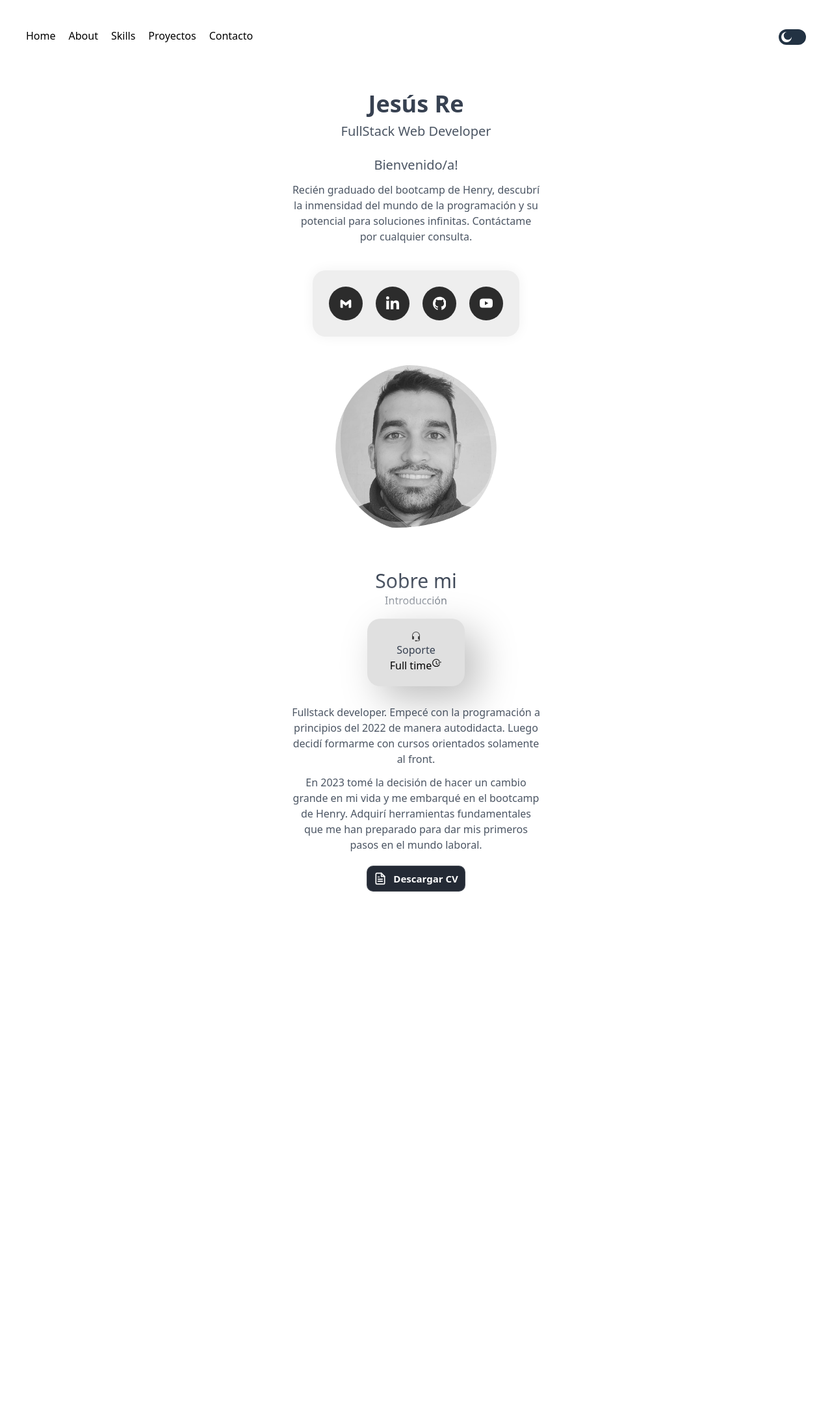
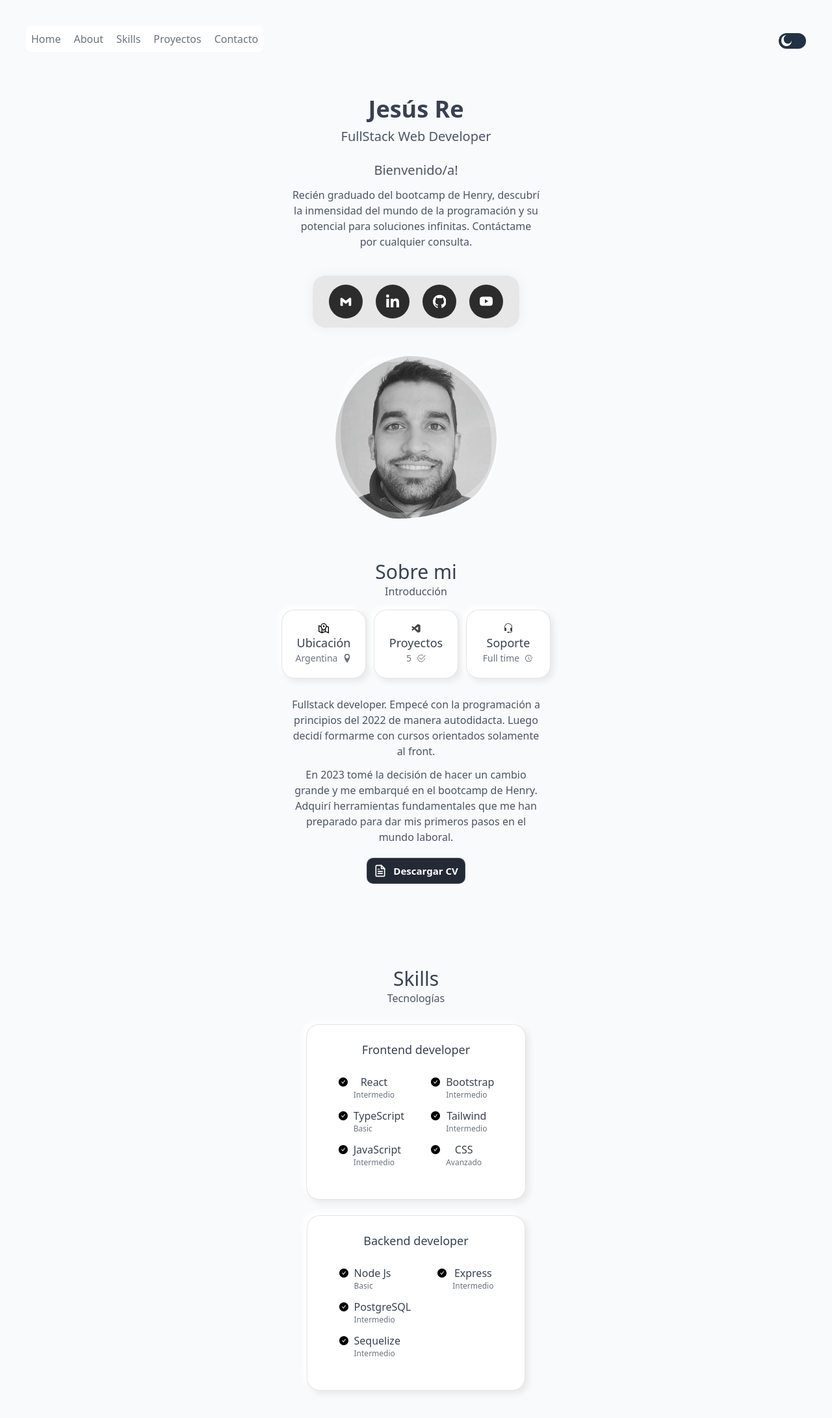
Before and after one commit to jesusre890/portfolio, a React (Vite) app: page / in a window 1280 px wide. Shown: the top 2182 px of the page at 65% size. Before the commit the page ends 1436 px from the top, so only its background shows below. Built offline with nearby package versions, Linux system fonts and the light colour scheme.

Commit message:
skills y about

```diff
--- a/src/App.jsx
+++ b/src/App.jsx
@@ -2,13 +2,15 @@ import React from 'react'
 import Navbar from './views/Navbar/Navbar';
 import Header from './views/Header/Header';
 import About from './views/About/About';
+import Skills from './components/Skills/Skills';
 
 const App = () => {
   return (
-    <div className='px-10'>
+    <div className='px-10 bg-slate-50'>
       <Navbar />
       <Header />
       <About />
+      <Skills />
     </div>
   )
 }
--- a/src/components/InfoAbout/Info.css
+++ b/src/components/InfoAbout/Info.css
@@ -1,10 +1,11 @@
 .card2 {
- width: 150px;
+ width: 130px;
  min-height: 50px;
  border-radius: 20px;
- background: #e0e0e0;
- box-shadow: 20px 20px 60px #bebebe,
-               -20px -20px 60px #ffffff;
+ background: #ffffff;
+ border: 1px solid rgba(0, 0, 0, 0.1);
+ box-shadow: 5px 5px 10px #e9e9e9,
+               -5px -5px 10px #ffffff;
 }
 
 .icono{
--- a/src/components/InfoAbout/Info.jsx
+++ b/src/components/InfoAbout/Info.jsx
@@ -1,17 +1,42 @@
 import React from "react";
-import {BsHeadset} from "react-icons/bs";
+import { BsHeadset } from "react-icons/bs";
 import { AiOutlineFieldTime } from "react-icons/ai";
-import './Info.css'
+import { GrMapLocation } from "react-icons/gr";
+import { ImLocation } from "react-icons/im";
+import { BiLogoVisualStudio } from "react-icons/bi";
+import { BsCheck2Circle } from "react-icons/bs";
+import "./Info.css";
 
 const Info = () => {
   return (
-    <>
+    <div className="flex gap-3">
+      <div className="card2 mx-auto my-4 flex justify-center items-center flex-col px-5 py-5">
+        <GrMapLocation />
+        <h3 className="font-medium text-gray-700 text-lg">Ubicación</h3>
+        <span className="flex flex-row items-center gap-2 text-gray-500 font-medium text-sm">
+          Argentina
+          <ImLocation />
+        </span>
+      </div>
+
+      <div className="card2 mx-auto my-4 flex justify-center items-center flex-col px-5 py-5">
+        <BiLogoVisualStudio className="icono" />
+        <h3 className="font-medium text-gray-700 text-lg">Proyectos</h3>
+        <span className="flex flex-row items-center gap-2 text-gray-500 font-medium text-sm">
+          5
+          <BsCheck2Circle />
+        </span>
+      </div>
+
       <div className="card2 mx-auto my-4 flex justify-center items-center flex-col px-5 py-5">
         <BsHeadset className="icono" />
-              <h3 className="font-medium text-gray-700">Soporte</h3>
-              <span className="flex flex-row">Full time<AiOutlineFieldTime/></span>
+        <h3 className="font-medium text-gray-700 text-lg">Soporte</h3>
+        <span className="flex flex-row items-center gap-2 text-gray-500 font-medium text-sm">
+          Full time
+          <AiOutlineFieldTime />
+        </span>
       </div>
-    </>
+    </div>
   );
 };
 
--- /dev/null
+++ b/src/components/Skills/Backend.jsx
@@ -0,0 +1,79 @@
+import React from 'react'
+import { AiFillCheckCircle } from "react-icons/ai";
+import "./Skills.css";
+
+const Backend = () => {
+  return (
+    <div className="cont m-3 p-6 bg-white">
+      <h3 className="font-medium text-gray-700 text-lg">Backend developer</h3>
+
+      <div className="skills_gral flex justify-evenly m-3 p-3 gap-10">
+        <div className="skills_group">
+          <div className="skills_data flex mb-3">
+            <AiFillCheckCircle className="mt-1  mr-2" />
+            <div>
+              <h3 className="font-medium text-gray-700">Node Js</h3>
+              <span className="flex flex-row items-center gap-2 text-gray-500 font-small text-xs">
+                Basic
+              </span>
+            </div>
+          </div>
+
+          <div className="skills_data flex  mb-3">
+            <AiFillCheckCircle className="mt-1  mr-2" />
+            <div>
+              <h3 className="font-medium text-gray-700">PostgreSQL</h3>
+              <span className="flex flex-row items-center gap-2 text-gray-500 font-small text-xs">
+                Intermedio
+              </span>
+            </div>
+          </div>
+
+          <div className="skills_data flex">
+            <AiFillCheckCircle className="mt-1 mr-2" />
+            <div>
+              <h3 className="font-medium text-gray-700">Sequelize</h3>
+              <span className="flex flex-row items-center gap-2 text-gray-500 font-small text-xs">
+                Intermedio
+              </span>
+            </div>
+          </div>
+        </div>
+
+        <div className="skills_group">
+          <div className="skills_data flex mb-3">
+            <AiFillCheckCircle className="mt-1 mr-2" />
+            <div>
+              <h3 className="font-medium text-gray-700">Express</h3>
+              <span className="flex flex-row items-center gap-2 text-gray-500 font-small text-xs">
+                Intermedio
+              </span>
+            </div>
+          </div>
+
+          {/*<div className="skills_data flex mb-3">
+            <AiFillCheckCircle className="mt-1 mr-2" />
+            <div>
+              <h3 className="font-medium text-gray-700">Tailwind</h3>
+              <span className="flex flex-row items-center gap-2 text-gray-500 font-small text-xs">
+                Intermedio
+              </span>
+            </div>
+          </div>*/}
+
+          {/*<div className="skills_data flex">
+            <AiFillCheckCircle className="mt-1 mr-2" />
+            <div>
+              <h3 className="font-medium text-gray-700">Git</h3>
+              <span className="flex flex-row items-center gap-2 text-gray-500 font-small text-xs">
+                Intermedio
+              </span>
+            </div>
+          </div>*/}
+        </div>
+      </div>
+    </div>
+  );
+}
+
+export default Backend
--- /dev/null
+++ b/src/components/Skills/Frontend.jsx
@@ -0,0 +1,79 @@
+import React from "react";
+import {AiFillCheckCircle} from "react-icons/ai";
+import './Skills.css'
+
+const Frontend = () => {
+  return (
+    <div className="cont m-3 p-6 bg-white">
+      <h3 className="font-medium text-gray-700 text-lg">Frontend developer</h3>
+
+      <div className="skills_gral flex justify-evenly m-3 p-3 gap-10">
+        <div className="skills_group">
+          <div className="skills_data flex mb-3">
+            <AiFillCheckCircle className="mt-1  mr-2" />
+            <div>
+              <h3 className="font-medium text-gray-700">React</h3>
+              <span className="flex flex-row items-center gap-2 text-gray-500 font-small text-xs">
+                Intermedio
+              </span>
+            </div>
+          </div>
+
+          <div className="skills_data flex  mb-3">
+            <AiFillCheckCircle className="mt-1  mr-2" />
+            <div>
+              <h3 className="font-medium text-gray-700">TypeScript</h3>
+              <span className="flex flex-row items-center gap-2 text-gray-500 font-small text-xs">
+                Basic
+              </span>
+            </div>
+          </div>
+
+          <div className="skills_data flex">
+            <AiFillCheckCircle className="mt-1 mr-2" />
+            <div>
+              <h3 className="font-medium text-gray-700">JavaScript</h3>
+              <span className="flex flex-row items-center gap-2 text-gray-500 font-small text-xs">
+                Intermedio
+              </span>
+            </div>
+          </div>
+        </div>
+
+        <div className="skills_group">
+          <div className="skills_data flex mb-3">
+            <AiFillCheckCircle className="mt-1 mr-2" />
+            <div>
+              <h3 className="font-medium text-gray-700">Bootstrap</h3>
+              <span className="flex flex-row items-center gap-2 text-gray-500 font-small text-xs">
+                Intermedio
+              </span>
+            </div>
+          </div>
+
+          <div className="skills_data flex mb-3">
+            <AiFillCheckCircle className="mt-1 mr-2" />
+            <div>
+              <h3 className="font-medium text-gray-700">Tailwind</h3>
+              <span className="flex flex-row items-center gap-2 text-gray-500 font-small text-xs">
+                Intermedio
+              </span>
+            </div>
+          </div>
+
+          <div className="skills_data flex">
+            <AiFillCheckCircle className="mt-1 mr-2" />
+            <div>
+              <h3 className="font-medium text-gray-700">CSS</h3>
+              <span className="flex flex-row items-center gap-2 text-gray-500 font-small text-xs">
+                Avanzado
+              </span>
+            </div>
+          </div>
+        </div>
+      </div>
+    </div>
+  );
+};
+
+export default Frontend;
--- a/src/components/Skills/Skills.css
+++ b/src/components/Skills/Skills.css
@@ -0,0 +1,7 @@
+.cont {
+    width: fit-content;
+  border-radius: 20px;
+  background: #ffffff;
+  border: 1px solid rgba(0, 0, 0, 0.1);
+  box-shadow: 5px 5px 10px #e9e9e9, -5px -5px 10px #ffffff;
+}
--- a/src/components/Skills/Skills.jsx
+++ b/src/components/Skills/Skills.jsx
@@ -1,11 +1,20 @@
 import React from 'react'
+import './Skills.css'
+import Frontend from './Frontend';
+import Backend from './Backend';
 
 const Skills = () => {
   return (
-    <div>
+    <section className="text-center py-16" id="skills">
+      <h2 className="text-3xl font-medium text-gray-700">Skills</h2>
+      <span className="text-l text-gray-600">Tecnologías</span>
 
-    </div>
-  )
+      <div className='flex items-center mt-4 flex-col'>
+        <Frontend />
+        <Backend />
+      </div>
+    </section>
+  );
 }
 
 export default Skills
--- a/src/components/Social2/Social2.css
+++ b/src/components/Social2/Social2.css
@@ -1,7 +1,7 @@
 .card {
   width: fit-content;
-  height: fit-content;
-  background-color: rgb(238, 238, 238);
+  height: 80px;
+  background-color: rgb(231, 231, 231);
   display: flex;
   align-items: center;
   justify-content: center;
--- a/src/views/About/About.jsx
+++ b/src/views/About/About.jsx
@@ -19,7 +19,7 @@ const About = () => {
             orientados solamente al front.
           </p>
           <p className="text-gray-600 max-w-sm mx-auto mt-3 mb-5">
-            En 2023 tomé la decisión de hacer un cambio grande en mi vida y me
+            En 2023 tomé la decisión de hacer un cambio grande y me
             embarqué en el bootcamp de Henry. Adquirí herramientas fundamentales
             que me han preparado para dar mis primeros pasos en el mundo
             laboral.
--- a/src/views/Header/Header.jsx
+++ b/src/views/Header/Header.jsx
@@ -12,7 +12,7 @@ const Header = () => {
   return (
     <>
       <div className="py-10 text-center">
-        <h1 className="text-4xl font-semibold pb-2 text-gray-700">Jesús Re</h1>
+        <h1 className="text-4xl font-semibold pb-2 pt-2 text-gray-700">Jesús Re</h1>
         <h3 className=" text-xl text-gray-600">FullStack Web Developer</h3>
         <br />
         <p className="text-xl pb-3 text-gray-600">Bienvenido/a!</p>
--- /dev/null
+++ b/src/views/Navbar/Menu.css
@@ -0,0 +1,6 @@
+.menuC{
+     background: #ffffff;
+ /*border: 1px solid rgba(0, 0, 0, 0.1);*/
+ /*box-shadow: 5px 5px 10px #e9e9e9,
+               -5px -5px 10px #ffffff;*/
+}
--- a/src/views/Navbar/Menu.jsx
+++ b/src/views/Navbar/Menu.jsx
@@ -1,15 +1,40 @@
 import React from "react";
-
+import './Menu.css'
 
 
 const Menu = () => {
   return (
-    <div className="flex gap-5 bg-white rounded-sm">
-      <a href='/'>Home</a>
-      <a href='/about'>About</a>
-      <a href='/proyectos'>Skills</a>
-      <a href='/proyectos'>Proyectos</a>
-      <a href='/contacto'>Contacto</a>
+    <div className="menuC flex gap-5 bg-white rounded-lg p-2">
+      <a
+        href="/"
+        className="flex flex-row items-center text-gray-500 font-medium text-md"
+      >
+        Home
+      </a>
+      <a
+        href="/about"
+        className="flex flex-row items-center text-gray-500 font-medium text-md"
+      >
+        About
+      </a>
+      <a
+        href="/proyectos"
+        className="flex flex-row items-center text-gray-500 font-medium text-md"
+      >
+        Skills
+      </a>
+      <a
+        href="/proyectos"
+        className="flex flex-row items-center text-gray-500 font-medium text-md"
+      >
+        Proyectos
+      </a>
+      <a
+        href="/contacto"
+        className="flex flex-row items-center text-gray-500 font-medium text-md"
+      >
+        Contacto
+      </a>
     </div>
   );
 };
```
